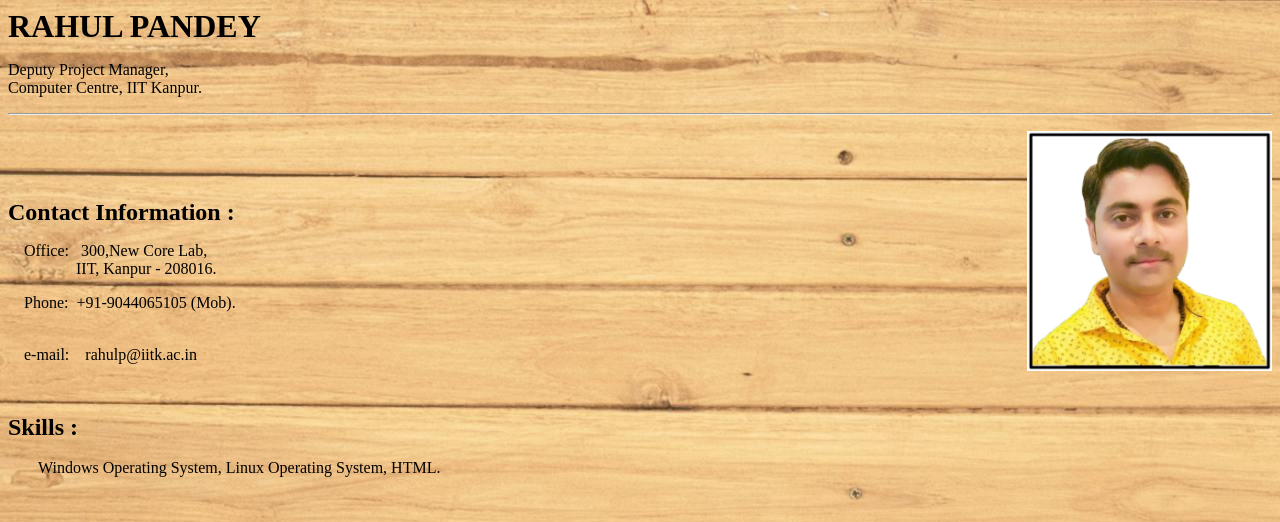
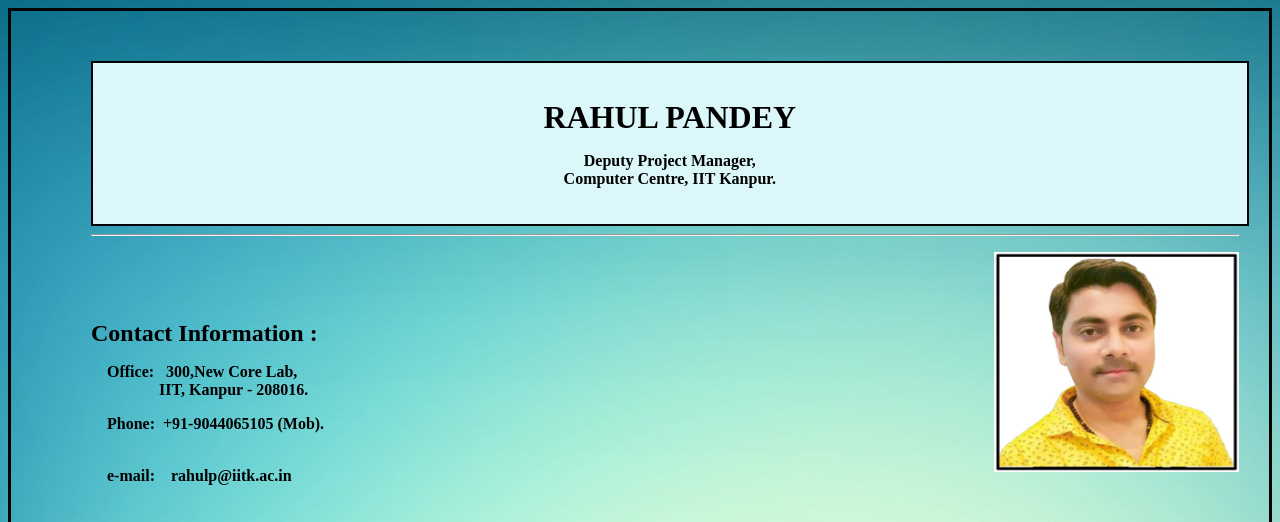
Before and after one commit to 86rahul/rahulbiodata.github.io, a plain HTML site: page index.html in a window 1280 px wide. Shown: the top 522 px of the page. Drawn offline with Linux system fonts and the light colour scheme.

Commit message:
Update index.html

```diff
--- a/index.html
+++ b/index.html
@@ -6,22 +6,43 @@
 <meta http-equiv="Content-Type" content="text/html; charset=windows-1252">
 <meta name="GENERATOR" content="Microsoft FrontPage 6.0">
 <meta name="ProgId" content="FrontPage.Editor.Document">
+<style>
+div {
+  border: 3px solid black;
+
+  padding-top: 50px;
+  padding-right: 30px;
+  padding-bottom: 50px;
+  padding-left: 80px;
+}
+.center {
+background-color: #dbf7fa;
+  margin: auto;
+  width: 97%;
+  border: 2px solid black;
+  padding: 20px;
+}
+</style>
+
 <title>RAHUL PANDEY</title>
 
 </head>
-<body background="bb.jpg">
 
-<p align="left"><b><font size="6">RAHUL PANDEY</font></b></p>
-<p align="left">Deputy Project Manager,<br>
-Computer
-Centre, IIT Kanpur.</p>
+<div>
+<body background="az.jpg">
+<div class="center">
+
+<p align="center"><b><font size="6">RAHUL PANDEY</font></b></p>
+<p align="center"><b>Deputy Project Manager,</b><br>
+<b>Computer
+Centre, IIT Kanpur.</b></p></div>
 <hr align="left">
-<p align="left"><img border="0" src="ab.jpg" width="245" height="240" align="right">&nbsp;&nbsp;&nbsp;
+<p align="left"><img border="0" src="ab.jpg" width="245" height="220" align="right">&nbsp;&nbsp;&nbsp;
 &nbsp;&nbsp;&nbsp;&nbsp;&nbsp;&nbsp;&nbsp;&nbsp;&nbsp;&nbsp;&nbsp;&nbsp;&nbsp;&nbsp;&nbsp;&nbsp;&nbsp;&nbsp;&nbsp;&nbsp;&nbsp;&nbsp;&nbsp;&nbsp;</p>
 
 <p align="left">&nbsp;</p>
 
-<p align="left"><font size="5"><b>Contact Information :</b></font></p>
+<p align="left"><font size="5"><b><b>Contact Information :</b></font></p>
 <p align="left">&nbsp;&nbsp;&nbsp; Office:&nbsp;&nbsp; 300,New Core Lab,<br>
 &nbsp;&nbsp;&nbsp;&nbsp;&nbsp;&nbsp;&nbsp;&nbsp;&nbsp;&nbsp;&nbsp;&nbsp;&nbsp;&nbsp;&nbsp;&nbsp;
 IIT, Kanpur - 208016.<br></p>
@@ -114,7 +135,8 @@ Managing and troubleshooting Internet Connectivity.
 Hardware & Software Inventory Maintenance.
 
 
-&nbsp;</ul>
+&nbsp;</ul></b>
+</div>
 
 </body>
 
```
